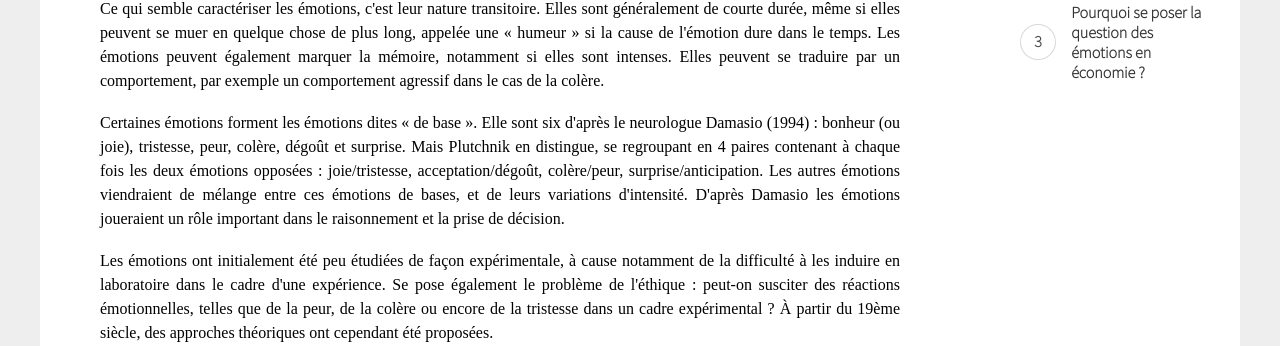
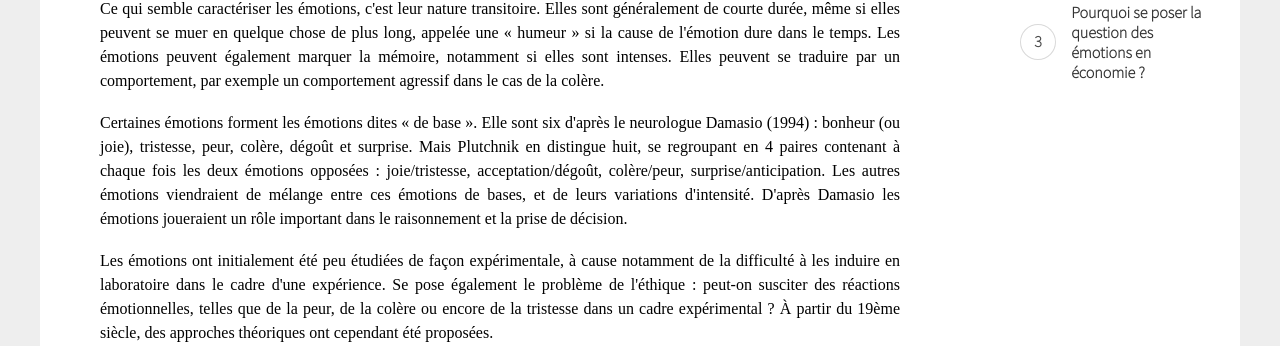
Before and after one commit to Jadounix/economie_colere, a PHP site: page /P1.php in a window 1280 px wide. Shown: the part 376-722 px from the top of the page. Run offline with PHP 8.4, Linux system fonts and the light colour scheme; some libraries are stand-ins or nearby versions.

Commit message:
Correction

```diff
--- a/P1.php
+++ b/P1.php
@@ -12,7 +12,7 @@
       stimulus peut être externe, ou être déclenché par ses propres états mentaux.</p>
     <p>Ce qui semble caractériser les émotions, c'est leur nature transitoire. Elles sont généralement de courte durée, même si elles peuvent se muer en quelque chose de plus long, appelée une « humeur » si la cause de l'émotion dure dans le temps.
       Les émotions peuvent également marquer la mémoire, notamment si elles sont intenses. Elles peuvent se traduire par un comportement, par exemple un comportement agressif dans le cas de la colère.</p>
-    <p>Certaines émotions forment les émotions dites « de base ». Elle sont six d'après le neurologue Damasio (1994) : bonheur (ou joie), tristesse, peur, colère, dégoût et surprise. Mais Plutchnik en distingue, se regroupant en 4 paires contenant à
+    <p>Certaines émotions forment les émotions dites « de base ». Elle sont six d'après le neurologue Damasio (1994) : bonheur (ou joie), tristesse, peur, colère, dégoût et surprise. Mais Plutchnik en distingue huit, se regroupant en 4 paires contenant à
       chaque fois les deux émotions opposées : joie/tristesse, acceptation/dégoût, colère/peur, surprise/anticipation. Les autres émotions viendraient de mélange entre ces émotions de bases, et de leurs variations d'intensité.
       D'après Damasio les émotions joueraient un rôle important dans le raisonnement et la prise de décision.
     </p>
```
